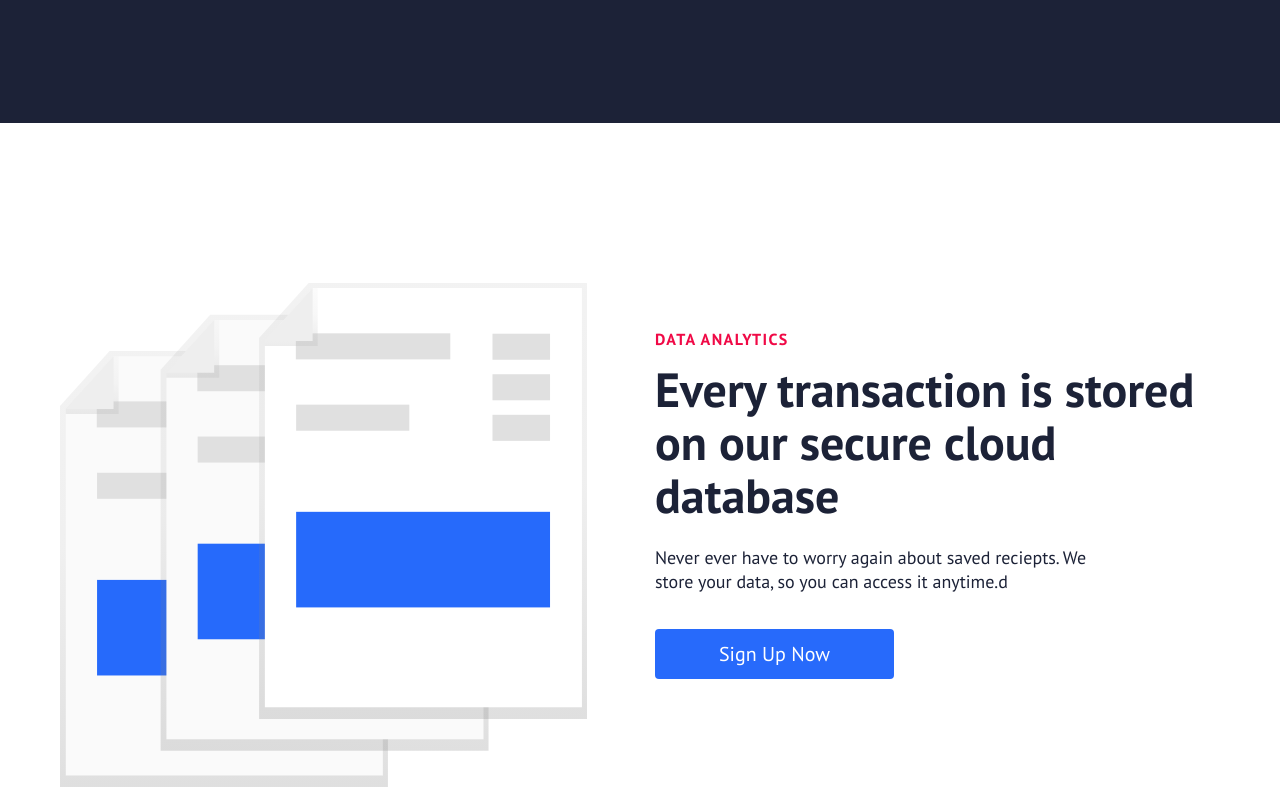
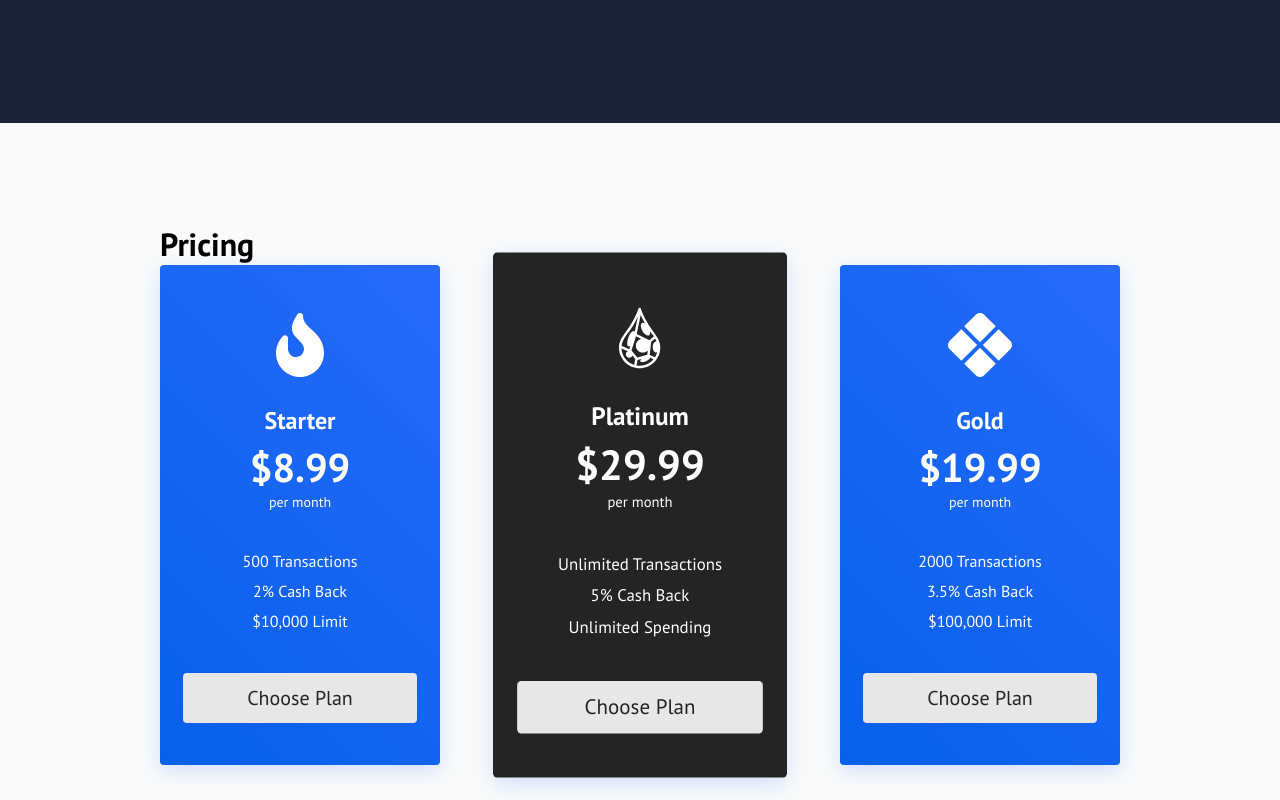
Before and after one commit to Arsalan-Habib/startup-react-template, a React (Create React App) app: page / in a window 1280 px wide. Shown: the part 2380-3180 px from the top of the page. Built offline with nearby package versions, Linux system fonts and the light colour scheme.

Commit message:
finished pricing cards

```diff
--- a/src/components/Button.css
+++ b/src/components/Button.css
@@ -89,6 +89,12 @@
     border: none;
 }
 
+.red:hover {
+    background-color: #e7e7e7;
+    color: #242424;
+    border: none;
+}
+
 .primary {
     background-color: #242424;
     color: #fff;
@@ -100,6 +106,27 @@
     color: #242424;
     border: none;
 }
+.white {
+    background-color: #e7e7e7;
+    color: #242424;
+    border: none;
+}
+
+.white:hover {
+    background-color: #f00946;
+    color: #fff;
+}
+
+.yellow {
+    background-color: #f0a709;
+    color: #242424;
+    border: none;
+}
+
+.yellow:hover {
+    background-color: #f00946;
+    color: #fff;
+}
 
 .green {
     background: #25ce4a;
--- a/src/components/Button.js
+++ b/src/components/Button.js
@@ -5,7 +5,7 @@
 
 const SIZES = ["btn--medium", "btn-large", "btn--mobile", "btn--wide"];
 
-const COLOR = ["primary", "blue", "red", "green"];
+const COLOR = ["primary", "blue", "red", "green", "white", "yellow"];
 
 export const Button = ({
     children,
--- /dev/null
+++ b/src/components/Pricing.css
@@ -0,0 +1,110 @@
+.pricing__section {
+    padding: 100px 0 160px;
+    display: flex;
+    flex-direction: column;
+    justify-content: center;
+    background: #fafafa;
+}
+
+.pricing__container-card {
+    background: linear-gradient(45deg, #0660e9 0%, #276afb 100%);
+    box-shadow: 0 6px 20px rgba(56, 125, 255, 0.2);
+    width: 280px;
+    height: 500px;
+    text-decoration: none;
+    border-radius: 4px;
+}
+
+.pricing__container-card:nth-child(2) {
+    transform: scale(1.05);
+    background: #242424;
+    margin: 0 24px;
+}
+
+.pricing__container-card:hover {
+    transform: scale(1.06);
+    transition: all 0.2s ease-out;
+    color: #1c2237;
+}
+
+.pricing__container {
+    display: flex;
+    justify-content: center;
+    align-content: center;
+    gap: 36px;
+}
+
+.pricing__wrapper {
+    display: flex;
+    flex-direction: column;
+    align-items: start;
+    margin: 0 auto;
+}
+
+.pricing__container-cardInfo {
+    display: flex;
+    flex-direction: column;
+    height: 500px;
+    padding: 24px;
+    align-items: center;
+    color: #fff;
+}
+
+.pricing__container-cardInfo h3 {
+    margin-bottom: 5px;
+    font-size: 24px;
+}
+
+.pricing__container-cardInfo h4 {
+    font-size: 40px;
+}
+
+.pricing__container-cardInfo p {
+    font-size: 14px;
+    margin-bottom: 24px;
+}
+
+.pricing__container-features {
+    margin: 16px 0 32px;
+    list-style: none;
+    display: flex;
+    flex-direction: column;
+    align-items: center;
+}
+.pricing__container-features li {
+    margin-bottom: 10px;
+}
+.icon {
+    margin: 24px 0;
+}
+
+@media screen and (max-width: 960px) {
+    .pricing__container {
+        display: flex;
+        flex-direction: column;
+        justify-content: center;
+        align-items: center;
+        width: 100%;
+    }
+
+    .pricing__container-card {
+        width: 90%;
+    }
+
+    .pricing__wrapper {
+        margin: 0 30px;
+        display: flex;
+        flex-direction: column;
+        align-items: center;
+    }
+
+    .pricing__container-card:nth-child(2) {
+        transform: scale(1);
+        background: #242424;
+        margin: 24px;
+    }
+
+    .pricing__container-card:hover {
+        transform: none;
+    }
+}
--- /dev/null
+++ b/src/components/Pricing.js
@@ -0,0 +1,98 @@
+import React from "react";
+import { FaFire } from "react-icons/fa";
+import { Button } from "./Button";
+import { Link } from "react-router-dom";
+import { BsXDiamondFill } from "react-icons/bs";
+import { GiCrystalize } from "react-icons/gi";
+import { IconContext } from "react-icons/lib";
+import "./Pricing.css";
+
+function Pricing() {
+    return (
+        <IconContext.Provider value={{ color: "#fff", size: 64 }}>
+            <div>
+                <div className='pricing__section'>
+                    <div className='pricing__wrapper'>
+                        <h1 className='pricing__heading'>Pricing</h1>
+                        <div className='pricing__container'>
+                            <Link
+                                to='/sign-up'
+                                className='pricing__container-card'
+                            >
+                                <div className='pricing__container-cardInfo'>
+                                    <div className='icon'>
+                                        <FaFire />
+                                    </div>
+                                    <h3>Starter</h3>
+                                    <h4>$8.99</h4>
+                                    <p>per month</p>
+                                    <ul className='pricing__container-features'>
+                                        <li>500 Transactions</li>
+                                        <li>2% Cash Back</li>
+                                        <li>$10,000 Limit</li>
+                                    </ul>
+                                    <Button
+                                        buttonSize='btn--wide'
+                                        buttonColor='white'
+                                    >
+                                        Choose Plan
+                                    </Button>
+                                </div>
+                            </Link>
+                            <Link
+                                to='/sign-up'
+                                className='pricing__container-card'
+                            >
+                                <div className='pricing__container-cardInfo'>
+                                    <div className='icon'>
+                                        <GiCrystalize />
+                                    </div>
+                                    <h3>Platinum</h3>
+                                    <h4>$29.99</h4>
+                                    <p>per month</p>
+                                    <ul className='pricing__container-features'>
+                                        <li>Unlimited Transactions</li>
+                                        <li>5% Cash Back</li>
+                                        <li>Unlimited Spending</li>
+                                    </ul>
+                                    <Button
+                                        buttonSize='btn--wide'
+                                        buttonColor='white'
+                                    >
+                                        Choose Plan
+                                    </Button>
+                                </div>
+                            </Link>
+                            <Link
+                                to='/sign-up'
+                                className='pricing__container-card'
+                            >
+                                <div className='pricing__container-cardInfo'>
+                                    <div className='icon'>
+                                        <BsXDiamondFill />
+                                    </div>
+                                    <h3>Gold</h3>
+                                    <h4>$19.99</h4>
+                                    <p>per month</p>
+                                    <ul className='pricing__container-features'>
+                                        <li>2000 Transactions</li>
+                                        <li>3.5% Cash Back</li>
+                                        <li>$100,000 Limit</li>
+                                    </ul>
+                                    <Button
+                                        buttonSize='btn--wide'
+                                        buttonColor='white'
+                                    >
+                                        Choose Plan
+                                    </Button>
+                                </div>
+                            </Link>
+                        </div>
+                    </div>
+                </div>
+            </div>
+        </IconContext.Provider>
+    );
+}
+
+export default Pricing;
--- a/src/components/pages/Footer/Footer.css
+++ b/src/components/pages/Footer/Footer.css
@@ -60,6 +60,7 @@
     flex-direction: column;
     align-items: flex-start;
     margin: 16px;
+    padding: 0 10px 0 20px;
     text-align: left;
     width: 160px;
     box-sizing: border-box;
--- a/src/components/pages/HomePage/Home.js
+++ b/src/components/pages/HomePage/Home.js
@@ -1,6 +1,7 @@
 import React, { Fragment } from "react";
 import HeroSection from "../../HeroSection";
 import { homeObjOne, homeObjThree, homeObjFour, homeObjTwo } from "./Data";
+import Pricing from "../../Pricing";
 
 function Home() {
     return (
@@ -8,6 +9,7 @@
             <HeroSection {...homeObjOne} />
             <HeroSection {...homeObjThree} />
             <HeroSection {...homeObjTwo} />
+            <Pricing />
             <HeroSection {...homeObjFour} />
         </Fragment>
     );
```
